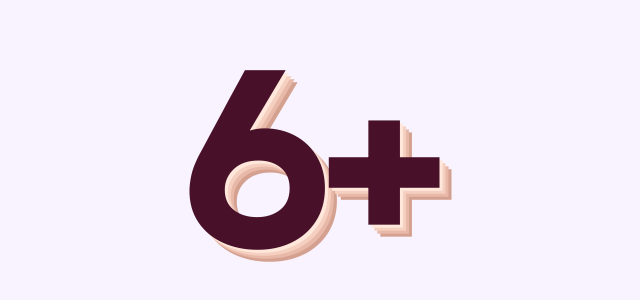
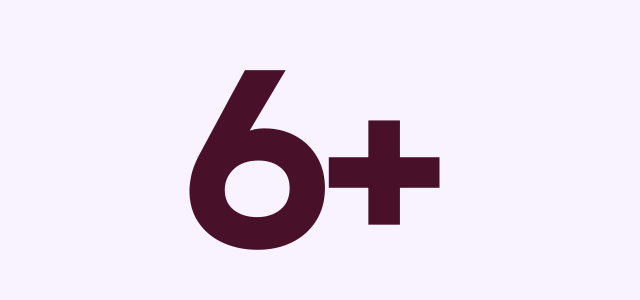
Before and after one commit to lica-ux/portfolio, a React (Vite) app: page / in a window 1280 px wide. Shown: the part 8306-8606 px from the top of the page, without its empty margins (142-782 px from the left). Built offline with nearby package versions, Linux system fonts and the light colour scheme.

Commit message:
chore: auto-save 2026-05-03 16:04

```diff
--- a/src/components/StatsSection/StatsSection.tsx
+++ b/src/components/StatsSection/StatsSection.tsx
@@ -120,7 +120,6 @@ export default function StatsSection({ imageSrc, imageAlt, id = 'stats', variant
                     fontSize: '20vw',
                     opacity: displayIndex === i ? 1 : 0,
                     transition: 'opacity 0.4s ease',
-                    textShadow: '3px 3px 0 #ffe8db, 6px 6px 0 #f5d0c0, 9px 9px 0 #e8b8a8, 12px 12px 0 #d4a090',
                   }}
                 >
                   {stat.value}
```
